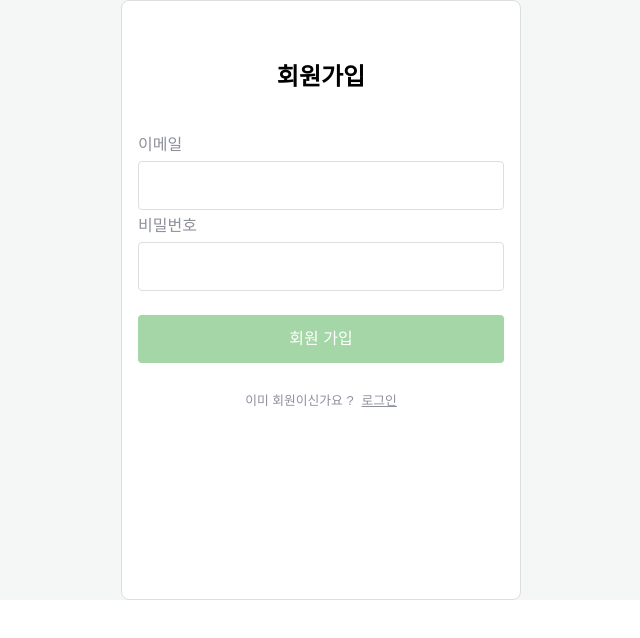
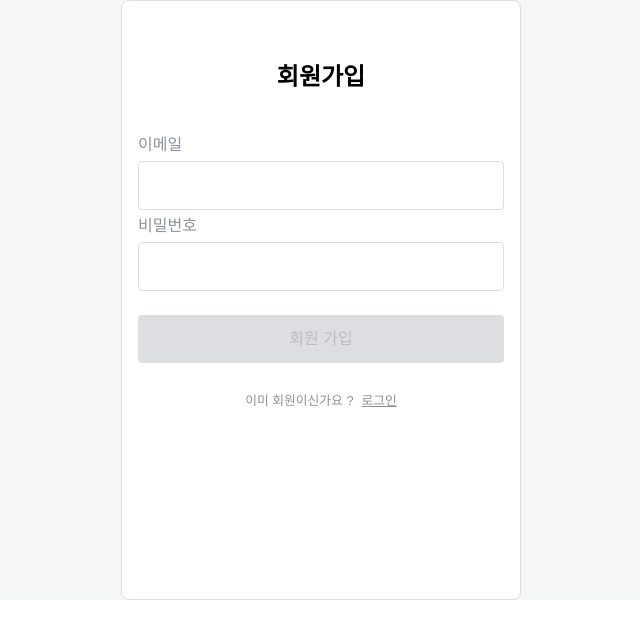
Before and after one commit to dobidugi/wanted-pre-onboarding-frontend, a React (Create React App) app: page /signup in a window 1280 px wide. Shown: the top 638 px of the page, without its empty margins (319-959 px from the left). Built offline with nearby package versions, Linux system fonts and the light colour scheme.

Commit message:
Fix: useValid custHooks, UserValid 수정

```diff
--- a/src/hooks/useValid.tsx
+++ b/src/hooks/useValid.tsx
@@ -18,11 +18,12 @@ function useValid<T>(props: {
             [name]: value,
         });
         props.validator({
+            errors,
             name,
             value,
             setError: setErros,
         });
-    }, [props, values]);
+    }, [errors, props, values]);
 
     return {
         values,
--- a/src/style/SignSubmitButtonStyle.ts
+++ b/src/style/SignSubmitButtonStyle.ts
@@ -15,5 +15,11 @@ const SignSubmitButtonStyle = css`
     &:hover {
         background-color: var(--green-300);
     }
+
+    &:disabled {
+        color: var(--grey-300);
+        background-color: var(--grey-200);
+        cursor: not-allowed;
+    }
 `
 export default SignSubmitButtonStyle;
```
